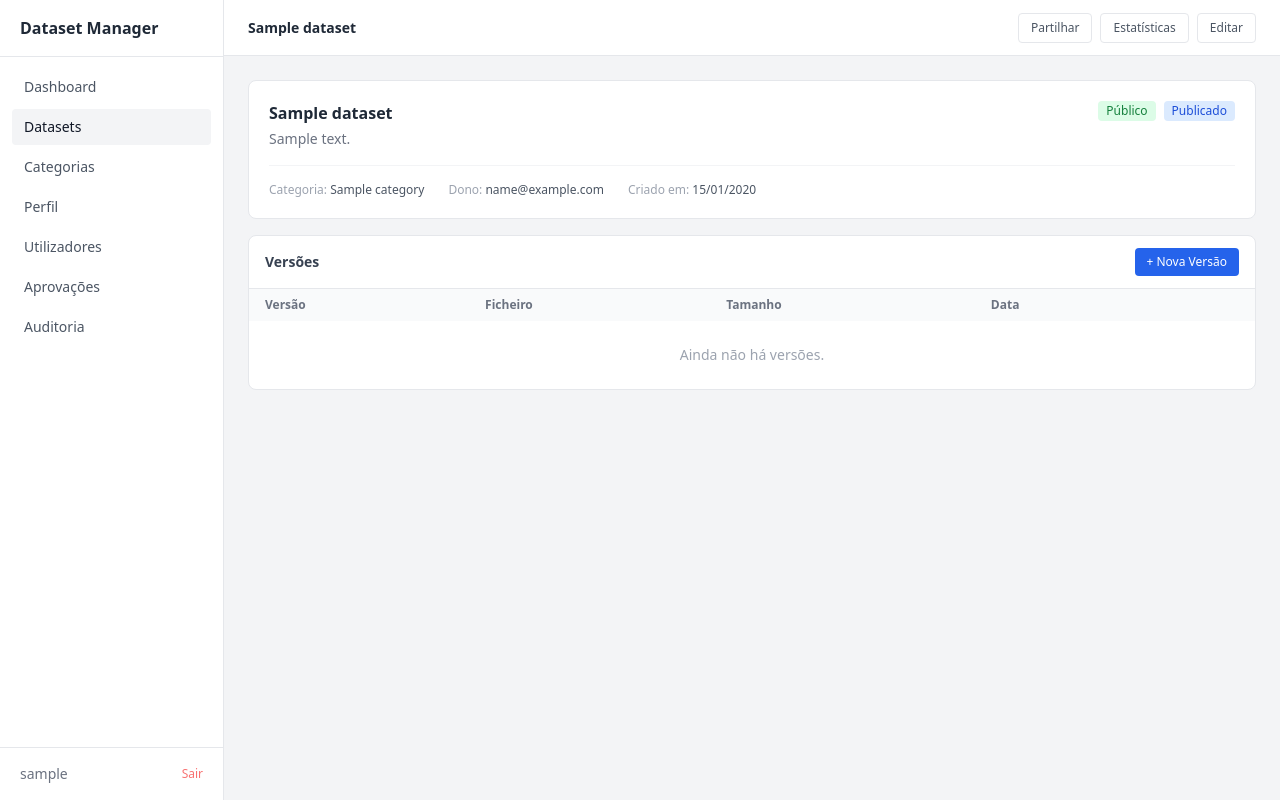
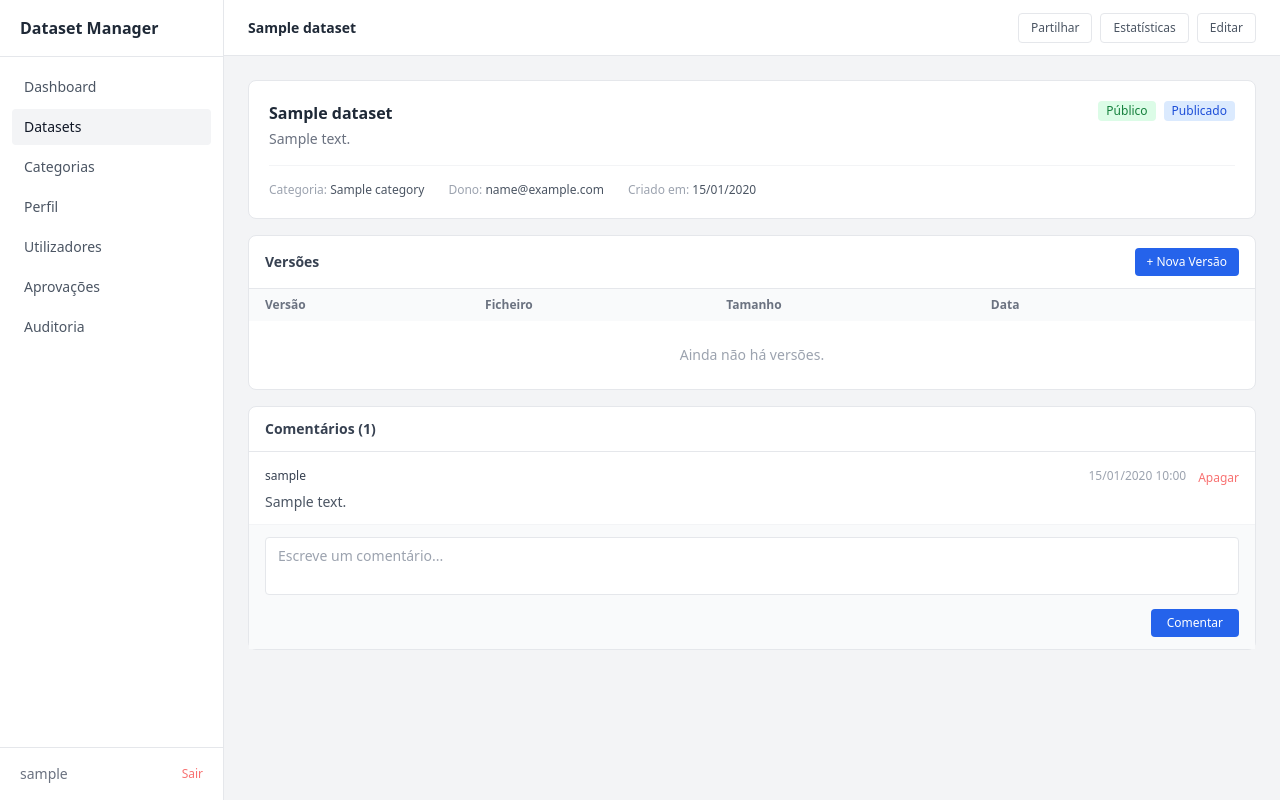
Before and after one commit to Moonphaase/estagio, a Django app: page /datasets/1/ in a window 1280 px wide. Run offline with Django 5.2, Linux system fonts and the light colour scheme; a user stored in the database is signed in; tables that the repository leaves empty hold one stand-in row (values such as "Sample post"); data that the repository does not hold is empty; parts of the project's set-up code (start-up, migrations or seed data) failed here and were passed over; some libraries are stand-ins or nearby versions.

Commit message:
comentarios e rascunho para nao admins

```diff
--- a/frontend/templates/frontend/dataset_detail.html
+++ b/frontend/templates/frontend/dataset_detail.html
@@ -147,4 +147,48 @@
 </div>
 {% endif %}
 
+<!-- COMENTÁRIOS -->
+<div class="bg-white rounded-lg border border-gray-200 mb-4">
+    <div class="px-4 py-3 border-b border-gray-200">
+        <h2 class="text-sm font-semibold text-gray-700">Comentários ({{ comments|length }})</h2>
+    </div>
+
+    <!-- Lista de comentários -->
+    <div class="divide-y divide-gray-100">
+        {% for comment in comments %}
+        <div class="px-4 py-3">
+            <div class="flex items-center justify-between mb-1">
+                <span class="text-xs font-medium text-gray-700">{{ comment.author.username }}</span>
+                <div class="flex items-center gap-3">
+                    <span class="text-xs text-gray-400">{{ comment.created_at|date:"d/m/Y H:i" }}</span>
+                    {% if comment.author == request.user or request.user.is_staff %}
+                    <form method="post" action="/datasets/{{ dataset.id }}/comentarios/{{ comment.id }}/apagar/" onsubmit="return confirm('Apagar comentário?')">
+                        {% csrf_token %}
+                        <button type="submit" class="text-xs text-red-400 hover:text-red-600">Apagar</button>
+                    </form>
+                    {% endif %}
+                </div>
+            </div>
+            <p class="text-sm text-gray-600">{{ comment.content }}</p>
+        </div>
+        {% empty %}
+        <div class="px-4 py-6 text-center text-gray-400 text-sm">Ainda não há comentários.</div>
+        {% endfor %}
+    </div>
+
+    <!-- Formulário para novo comentário -->
+    <div class="px-4 py-3 border-t border-gray-100 bg-gray-50">
+        <form method="post" action="/datasets/{{ dataset.id }}/comentarios/">
+            {% csrf_token %}
+            <textarea name="content" rows="2" placeholder="Escreve um comentário..."
+                class="w-full text-sm border border-gray-200 rounded px-3 py-2 resize-none focus:outline-none focus:ring-1 focus:ring-blue-400"></textarea>
+            <div class="flex justify-end mt-2">
+                <button type="submit" class="text-xs bg-blue-600 text-white px-4 py-1.5 rounded hover:bg-blue-700">
+                    Comentar
+                </button>
+            </div>
+        </form>
+    </div>
+</div>
+
 {% endblock %}
--- a/frontend/urls.py
+++ b/frontend/urls.py
@@ -24,6 +24,8 @@ urlpatterns = [
     path('users/<int:id>/delete/', views.user_delete, name='user_delete'),
     path('auditoria/', views.auditoria, name='auditoria'),
     path('datasets/<int:id>/stats/', views.dataset_stats, name='dataset_stats'),
+    path('datasets/<int:id>/comentarios/', views.comment_create, name='comment_create'),
+    path('datasets/<int:id>/comentarios/<int:comment_id>/apagar/', views.comment_delete, name='comment_delete'),
     path('aprovacoes/', views.aprovacoes, name='aprovacoes'),
     path('datasets/<int:id>/submeter/', views.dataset_submit, name='dataset_submit'),
     path('datasets/<int:id>/aprovar/', views.dataset_approve, name='dataset_approve'),
--- a/frontend/views.py
+++ b/frontend/views.py
@@ -8,7 +8,7 @@ from django.contrib import messages
 from django.db.models import Q
 from django.http import FileResponse
 from categories.models import Category
-from datasets.models import Dataset, DatasetVersion, DownloadLog, AuditLog
+from datasets.models import Dataset, DatasetVersion, DownloadLog, AuditLog, Comment
 from datasets.audit import audit, audit_dataset_changes
 
 logger = logging.getLogger('accounts')
@@ -120,14 +120,17 @@ def register_view(request):
 def dataset_detail(request, id):
     import csv
     import io
+    from datasets.models import DatasetShare
     dataset = get_object_or_404(Dataset, id=id)
 
-    if dataset.visibility == 'private' and dataset.owner != request.user and not request.user.is_staff:
+    has_share = DatasetShare.objects.filter(dataset=dataset, shared_with=request.user).exists()
+    if dataset.visibility == 'private' and dataset.owner != request.user and not request.user.is_staff and not has_share:
         messages.error(request, 'Não tens permissão para ver este dataset.')
         return redirect('datasets')
 
     versions = DatasetVersion.objects.filter(dataset=dataset).order_by('-created_at')
     is_owner = dataset.owner == request.user
+    comments = Comment.objects.filter(dataset=dataset).select_related('author').order_by('created_at')
 
     tags = []
     if hasattr(dataset, 'metadata') and dataset.metadata:
@@ -155,7 +158,7 @@ def dataset_detail(request, id):
         'versions': versions,
         'is_owner': is_owner,
         'tags': tags,
-        'comments': [],
+        'comments': comments,
         'csv_headers': csv_headers,
         'csv_rows': csv_rows,
     })
@@ -169,6 +172,10 @@ def dataset_create(request):
         category_id = request.POST.get('category')
         visibility  = request.POST.get('visibility', 'public')
         status_val  = request.POST.get('status', 'draft')
+
+        # Utilizadores normais só podem criar em rascunho
+        if not request.user.is_staff and status_val in ('published', 'archived'):
+            status_val = 'draft'
 
         category = None
         if category_id:
@@ -495,7 +502,6 @@ def dataset_stats(request, id):
         return redirect('datasets')
 
     now = timezone.now()
-
     total_downloads   = DownloadLog.objects.filter(dataset=dataset).count()
     downloads_7_days  = DownloadLog.objects.filter(dataset=dataset, downloaded_at__gte=now - timedelta(days=7)).count()
     downloads_30_days = DownloadLog.objects.filter(dataset=dataset, downloaded_at__gte=now - timedelta(days=30)).count()
@@ -566,6 +572,8 @@ def auditoria(request):
         logs = logs.filter(user__username__icontains=user)
 
     return render(request, 'frontend/auditoria.html', {'logs': logs})
+
+
 @login_required
 def dataset_submit(request, id):
     dataset = get_object_or_404(Dataset, id=id)
@@ -618,6 +626,8 @@ def aprovacoes(request):
         return redirect('dashboard')
     pendentes = Dataset.objects.filter(status='pending').order_by('-created_at')
     return render(request, 'frontend/aprovacoes.html', {'pendentes': pendentes})
+
+
 @login_required
 def dataset_share(request, id):
     dataset = get_object_or_404(Dataset, id=id)
@@ -671,49 +681,41 @@ def dataset_share_remove(request, id, share_id):
 
     return redirect('dataset_share', dataset.id)
 
+
 @login_required
-def dataset_detail(request, id):
-    import csv
-    import io
-    from datasets.models import DatasetShare
+def comment_create(request, id):
     dataset = get_object_or_404(Dataset, id=id)
 
-    # Verificar acesso
-    has_share = DatasetShare.objects.filter(dataset=dataset, shared_with=request.user).exists()
-    if dataset.visibility == 'private' and dataset.owner != request.user and not request.user.is_staff and not has_share:
-        messages.error(request, 'Não tens permissão para ver este dataset.')
+    if dataset.visibility == 'private' and dataset.owner != request.user and not request.user.is_staff:
+        messages.error(request, 'Não tens permissão para comentar neste dataset.')
         return redirect('datasets')
 
-    versions = DatasetVersion.objects.filter(dataset=dataset).order_by('-created_at')
-    is_owner = dataset.owner == request.user
+    if request.method == 'POST':
+        content = request.POST.get('content', '').strip()
+        if content:
+            Comment.objects.create(
+                dataset=dataset,
+                author=request.user,
+                content=content,
+            )
+            messages.success(request, 'Comentário adicionado.')
+        else:
+            messages.error(request, 'O comentário não pode estar vazio.')
 
-    tags = []
-    if hasattr(dataset, 'metadata') and dataset.metadata:
-        tags = dataset.metadata.tags or []
+    return redirect('dataset_detail', dataset.id)
 
-    csv_headers = []
-    csv_rows = []
-    latest = versions.filter(is_latest=True).first()
-    if latest and latest.file_type == 'csv':
-        try:
-            with latest.file.open('r') as f:
-                content = f.read()
-                if isinstance(content, bytes):
-                    content = content.decode('utf-8', errors='replace')
-                reader = csv.reader(io.StringIO(content))
-                rows = list(reader)
-                if rows:
-                    csv_headers = rows[0]
-                    csv_rows = rows[1:6]
-        except Exception:
-            pass
 
-    return render(request, 'frontend/dataset_detail.html', {
-        'dataset': dataset,
-        'versions': versions,
-        'is_owner': is_owner,
-        'tags': tags,
-        'comments': [],
-        'csv_headers': csv_headers,
-        'csv_rows': csv_rows,
-    })
+@login_required
+def comment_delete(request, id, comment_id):
+    dataset = get_object_or_404(Dataset, id=id)
+    comment = get_object_or_404(Comment, id=comment_id, dataset=dataset)
+
+    if comment.author != request.user and not request.user.is_staff:
+        messages.error(request, 'Não tens permissão para apagar este comentário.')
+        return redirect('dataset_detail', dataset.id)
+
+    if request.method == 'POST':
+        comment.delete()
+        messages.success(request, 'Comentário apagado.')
+
+    return redirect('dataset_detail', dataset.id)
```
Also changed, not shown: frontend/templates/frontend/dataset_create.html (+3 -14 lines).
